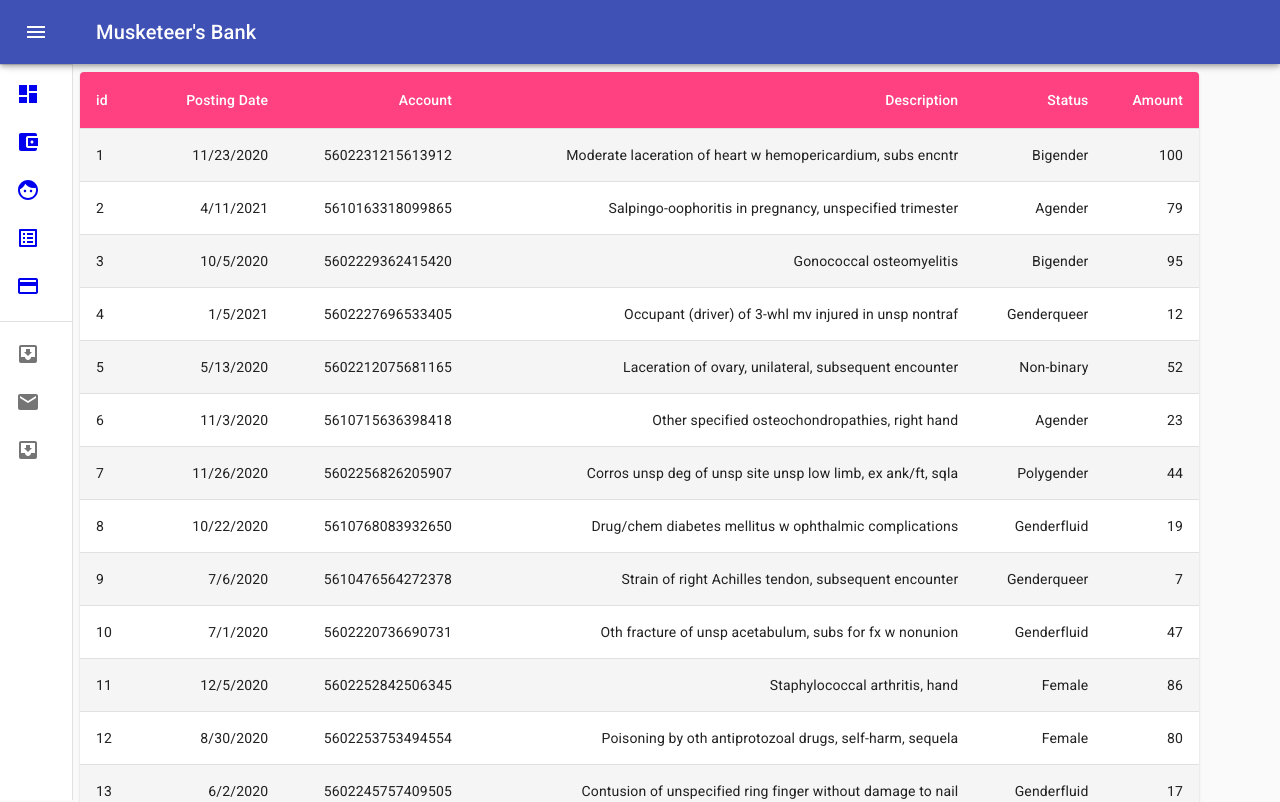
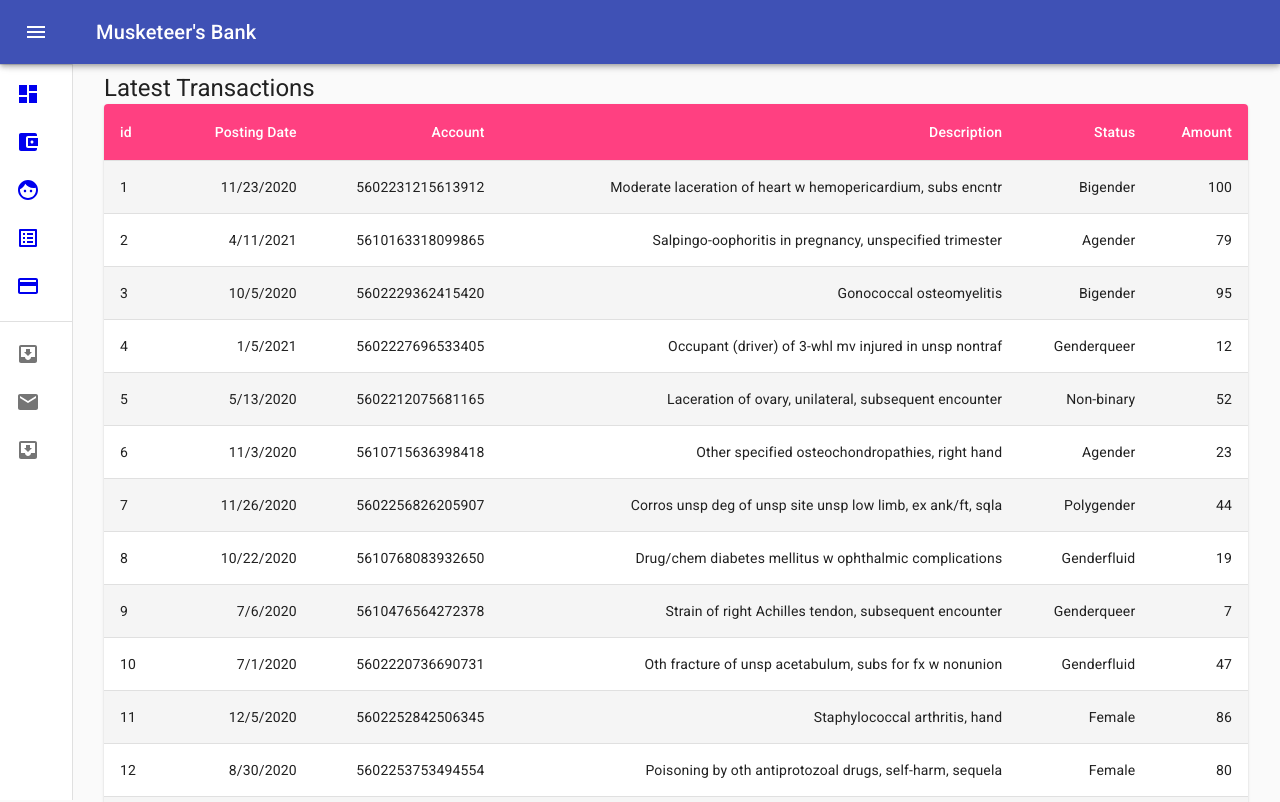
Before and after one commit to shivkumarganesh/SJSU-SW-PROJECT, a React (Create React App) app: page /transactions in a window 1280 px wide. Shown: the top 802 px of the page. Built offline with nearby package versions, Linux system fonts and the light colour scheme.

Commit message:
Updated few app attributes

```diff
--- a/src/App.tsx
+++ b/src/App.tsx
@@ -7,6 +7,7 @@ import Profile from "./pages/profile/profile";
 import Transactions from "./pages/transactions/transactions";
 import Dashbaord from "./pages/dashboard/dashboard";
 import Accounts from "./pages/accounts/accounts";
+import Cards from "./pages/cards/cards";
 
 import { makeStyles } from "@material-ui/core";
 import { Route } from "react-router-dom";
@@ -46,25 +47,23 @@ export default function App() {
             <div className={classes.toolbar} />
             <Profile />
           </Route>
+          <Route path="/transactions">
+            <div className={classes.toolbar} />
+            <Transactions />
+          </Route>
+          <Route path="/cards">
+            <div className={classes.toolbar} />
+            <Cards />
+          </Route>
 
+          {/* Alternate Routes */}
           <Route path="/login">
             <div className={classes.toolbar} />
             <Login />
           </Route>
-
-          <Route path="/transactions">
-            <div className={classes.toolbar} />
-            <Transactions />
-          </Route>
-
           <Route path="/search">
             <div className={classes.toolbar} />
             <UserSearch />
-          </Route>
-          <Route path="/">
-            <div className={classes.toolbar} />
-            <h1>Hello CodeSandbox</h1>
-            <h2>Start editing to see some magic happen!</h2>
           </Route>
         </main>
       </MiniDrawer>
--- a/src/components/side-menu/side-menu.tsx
+++ b/src/components/side-menu/side-menu.tsx
@@ -28,7 +28,7 @@ const drawerWidth = 240;
 
 const useStyles = makeStyles((theme) => ({
   root: {
-    display: "flex"
+    display: "fixed"
   },
   appBar: {
     zIndex: theme.zIndex.drawer + 1,
@@ -88,7 +88,11 @@ const useStyles = makeStyles((theme) => ({
   }
 }));
 
-export default function MiniDrawer({ appName, children }) {
+interface MiniDrawerI {
+  appName: string;
+  children: React.ReactNode;
+}
+export default function MiniDrawer(props: MiniDrawerI) {
   const classes = useStyles();
   const theme = useTheme();
   const [open, setOpen] = React.useState(false);
@@ -103,8 +107,8 @@ export default function MiniDrawer({ appName, children }) {
 
   return (
     <div className={classes.root}>
-      {children}
       <CssBaseline />
+      {props.children}
       <AppBar
         position="fixed"
         className={clsx(classes.appBar, {
@@ -124,7 +128,7 @@ export default function MiniDrawer({ appName, children }) {
             <MenuIcon />
           </IconButton>
           <Typography variant="h6" noWrap>
-            {appName}
+            {props.appName}
           </Typography>
         </Toolbar>
       </AppBar>
--- a/src/pages/transactions/transactions.tsx
+++ b/src/pages/transactions/transactions.tsx
@@ -1,3 +1,4 @@
+import { AppBar, Container, Toolbar, Typography } from "@material-ui/core";
 import React from "react";
 import ListView from "../../components/list-view/list-view";
 import { TransactionStore } from "../../stores/transaction-store";
@@ -13,6 +14,11 @@ let columns = [
 export default function Transactions() {
   const transactionStore = new TransactionStore();
   return (
-    <ListView columnNames={columns} data={transactionStore.allTransactions} />
+    <Container fixed>
+      <Typography variant="h5" component="p" align="left">
+        Latest Transactions
+      </Typography>
+      <ListView columnNames={columns} data={transactionStore.allTransactions} />
+    </Container>
   );
 }
```
